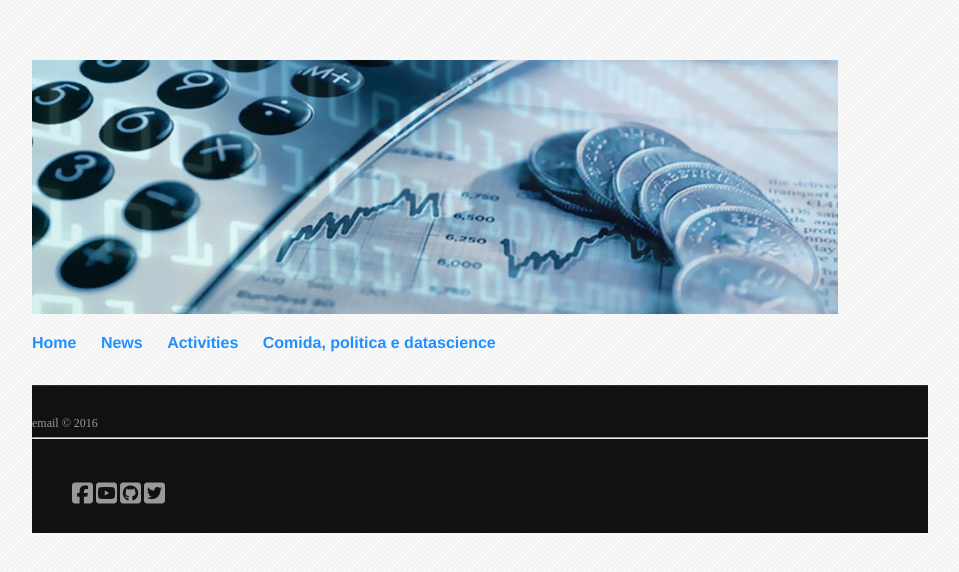
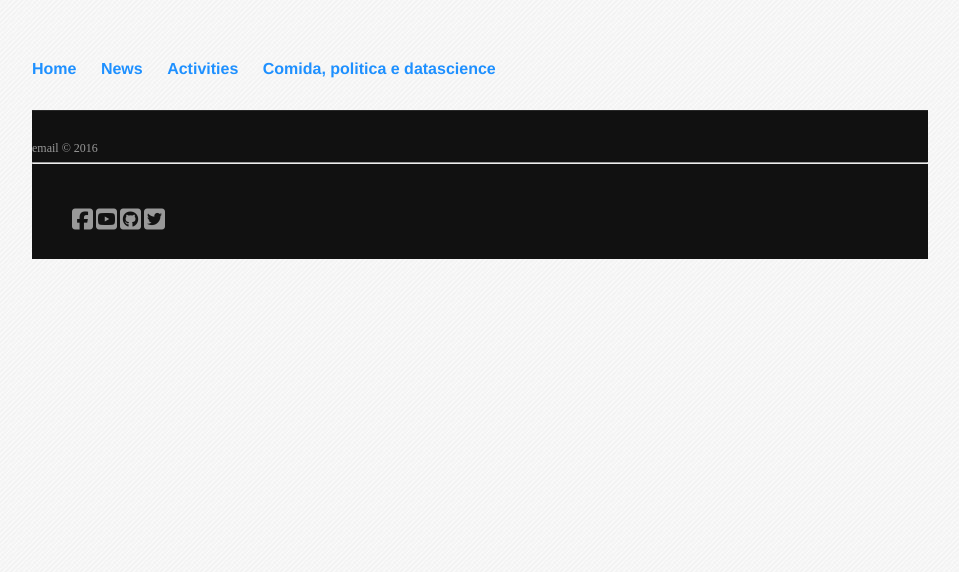
Before and after one commit to pedrocostaferreira/pedrocostaferreira.github.io, a Jekyll site: the page built from index.html, in a window 1280 px wide. Shown: the top 572 px of the page, without its empty margins (160-1119 px from the left). Built offline with Jekyll 4.4.1, drawn with Linux system fonts in a browser that asks for light colours; nearby versions of some CDN libraries; library files that are not in the unit come from our copies.

Commit message:
Update default.html

```diff
--- a/_layouts/default.html
+++ b/_layouts/default.html
@@ -16,7 +16,7 @@
 
 			<nav>
 	    		<div id="center">
-      			<ul><img src="/images/banner_site_pedro.jpg"   width= 90%></ul>
+      			<!--<ul><img src="/images/banner_site_pedro.jpg"   width= 90%></ul>-->
     			</div>
 
 	    		<ul>
```
